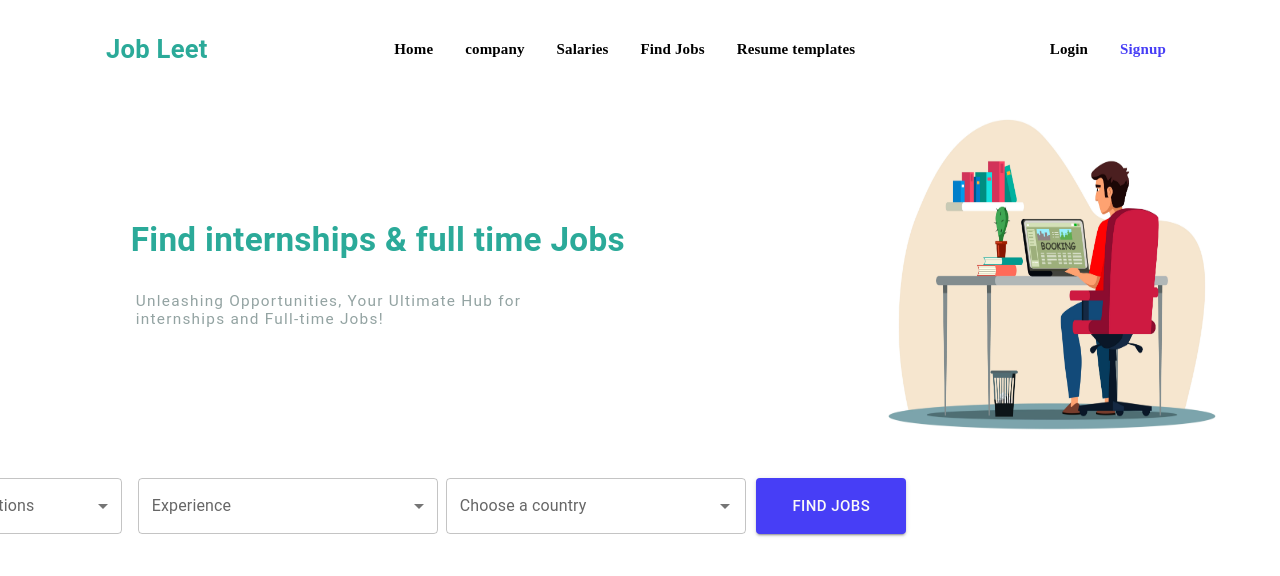
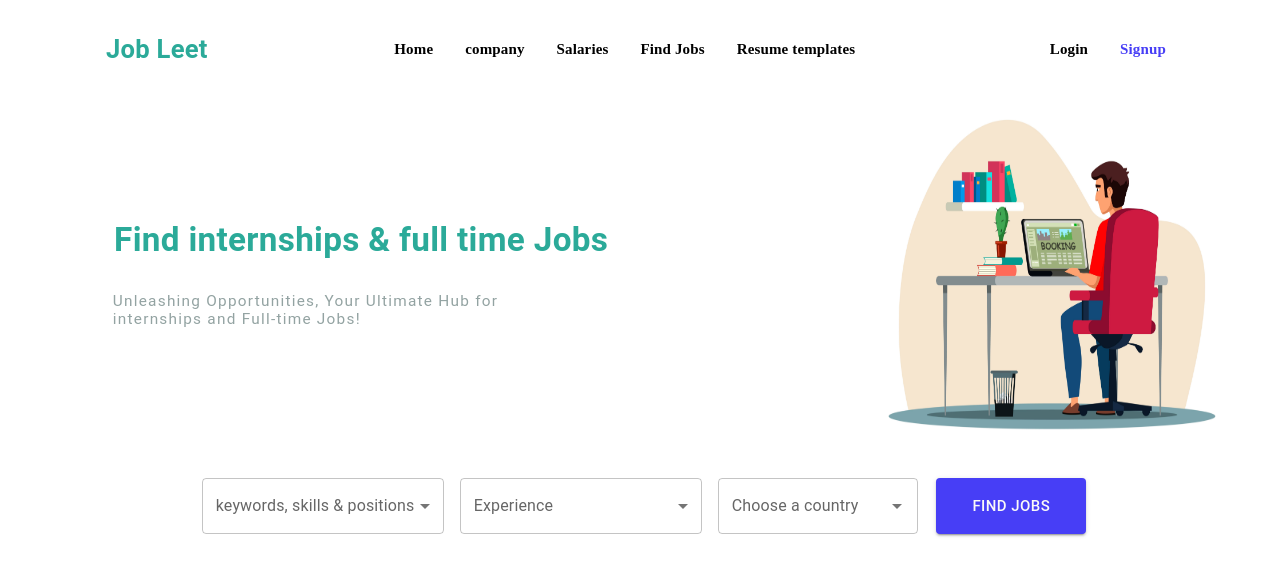
Before and after one commit to nixhantb/Job-Leet-core-UI, a React (Vite) app: page / in a window 1280 px wide. Shown: the top 576 px of the page. Built offline with nearby package versions, Linux system fonts and the light colour scheme; the HTML template or start-up script is replaced by a standard one.

Commit message:
align style of navbar with herobody

```diff
--- a/src/components/search/SearchCountry.tsx
+++ b/src/components/search/SearchCountry.tsx
@@ -1,12 +1,13 @@
 import Box from "@mui/material/Box";
 import TextField from "@mui/material/TextField";
 import Autocomplete from "@mui/material/Autocomplete";
+import { searchFormCountryStyles } from "../../styles/search/searchstyles";
 
 export default function CountrySelect() {
   return (
     <Autocomplete
       id="country-select-id"
-      sx={{ width: 300 }}
+      sx={searchFormCountryStyles}
       options={countries}
       autoHighlight
       getOptionLabel={(option) => option.label}
--- a/src/components/search/SearchKeywords.tsx
+++ b/src/components/search/SearchKeywords.tsx
@@ -5,6 +5,7 @@ import InputLabel from "@mui/material/InputLabel";
 import MenuItem from "@mui/material/MenuItem";
 import FormControl from "@mui/material/FormControl";
 import Select, { SelectChangeEvent } from "@mui/material/Select";
+import { searchFormStyles } from "../../styles/search/searchstyles";
 
 const ITEM_HEIGHT = 48;
 const ITEM_PADDING_TOP = 8;
@@ -42,7 +43,7 @@ export default function SearchKeywords(props: SearchKeywordsProps) {
 
   return (
     <div>
-      <FormControl sx={{ m: 1, width: 300 }}>
+      <FormControl sx={searchFormStyles}>
         <InputLabel id="multiple-keywords-label"> {props.label}</InputLabel>
         <Select
           labelId="multiple-keywords-label"
--- a/src/styles/body/herocontentsectionstyles.ts
+++ b/src/styles/body/herocontentsectionstyles.ts
@@ -1,9 +1,9 @@
 import { styled } from "@mui/material/styles";
 import { Box } from "@mui/system";
 import { Colors } from "../basetheme/basetheme";
-
 import { Typography } from "@mui/material";
 import "@fontsource-variable/open-sans";
+
 export const HeroBodyContainer = styled(Box)(({ theme }) => ({
   display: "flex",
   justifyContent: "center",
@@ -14,8 +14,7 @@ export const HeroBodyImage = styled("img")(({ src, theme }) => ({
   src: `url(${src})`,
   width: "28vw",
   height: "45vh",
-  margin: "0% auto",
-
+  margin: "0% auto"
 }));
 
 export const HeroBodyDescriptionContainer = styled(Box)(({ theme }) => ({
@@ -34,7 +33,7 @@ export const HeroBodyDescriptionTitle = styled(Typography)(({ theme }) => ({
   lineHeight: "1.3",
   textAlign: 'left',
   marginTop: '2vw',
-  marginRight: '2em',
+  marginRight: '3em',
   width: '40vw',
   color: Colors.jungleGreen,
 }));
@@ -48,7 +47,7 @@ export const HeroBodyDescriptionContent = styled(Typography)(({ theme }) => ({
   lineHeight: "1.2",
   letterSpacing: 1.25,
   color: Colors.pewter,
-  marginRight: '12em'
+  marginRight: '15em'
 }));
 
 export const HeroContainerSearch = styled(Box)(({ theme }) => ({
--- a/src/styles/search/searchstyles.ts
+++ b/src/styles/search/searchstyles.ts
@@ -2,14 +2,15 @@ import { styled } from "@mui/material/styles";
 import { Box } from "@mui/system";
 import { Colors } from "../basetheme/basetheme";
 import { Button } from "@mui/material";
+
 export const SearchBarContainer = styled(Box)(({ theme }) => ({
-  width: "auto",
+  width: "100%",
+  maxWidth: "40em",
   height: "10vh",
   display: "flex",
   justifyContent: "center",
   alignItems: "center",
   background: "white",
-  marginRight: '35em',
   marginTop: '1em'
 }));
 
@@ -30,3 +31,11 @@ export const StyledButton = styled(Button)`
     background-color: ${Colors.title};
   }
 `;
+export const searchFormStyles = {
+  margin: 1,
+  width: 242
+};
+export const searchFormCountryStyles = {
+  margin: 1,
+  width: 200
+};
```
